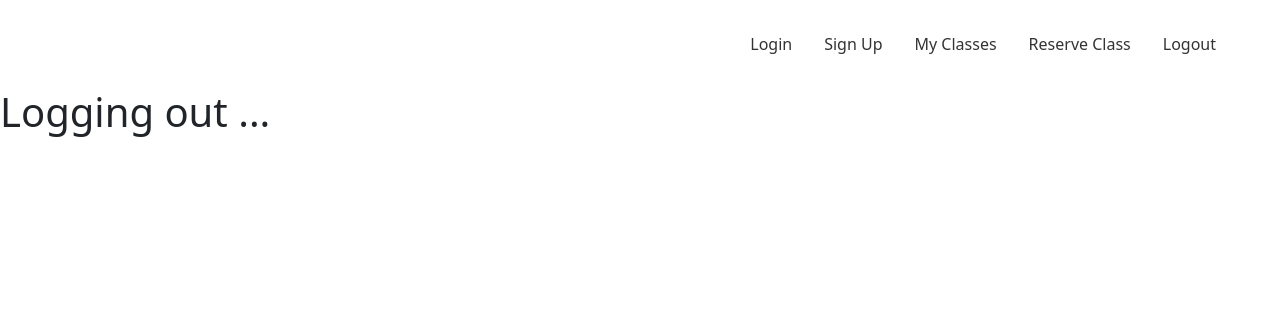
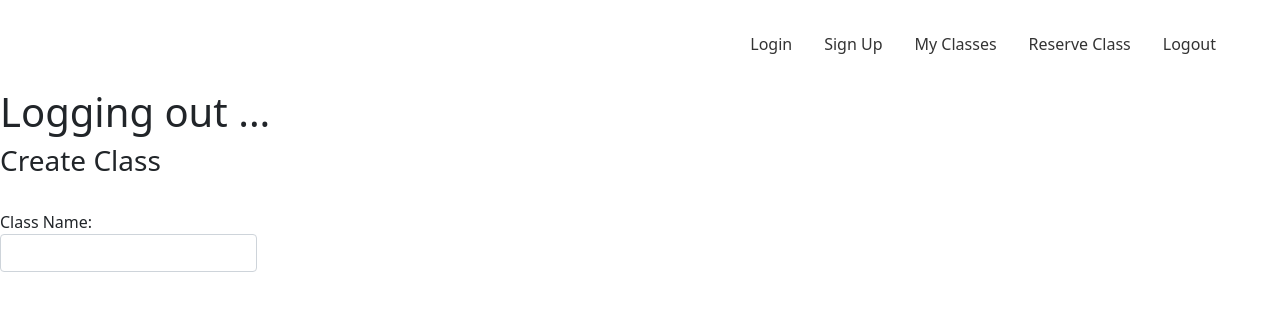
Before and after one commit to Schuyler-Minor/frontend, a React (Create React App) app: page /logout in a window 1280 px wide. Shown: the top 310 px of the page. Built offline with nearby package versions, Linux system fonts and the light colour scheme.

Commit message:
Create Class

```diff
--- a/src/App.js
+++ b/src/App.js
@@ -9,6 +9,9 @@ import SignUp from './components/SignUp/SignUp';
 import MyClasses from './components/MyClasses/MyClasses';
 import ReserveClass from './components/ReserveClass/ReserveClass';
 import Logout from './components/Logout/Logout';
+
+// CreateClass testing
+import CreateClass from './components/CreateClass/CreateClass';
 
 function App() {
 	return (
@@ -23,6 +26,9 @@ function App() {
 				<Route path="/reserve-class" element={<ReserveClass />} />
 				<Route path="/logout" element={<Logout />} />
 			</Routes>
+
+			{/* Create Class Testing */}
+			<CreateClass />
 		</div>
 	);
 }
--- /dev/null
+++ b/src/components/CreateClass/CreateClass.js
@@ -0,0 +1,19 @@
+import React from "react";
+import { Button, Form, Input, Label} from 'reactstrap';
+
+const CreateClass = () => {
+
+    return (
+        <Form>
+            <h3>Create Class</h3>
+            <br />
+            <Label>Class Name:
+                <Input
+                    name="class_name"
+                />
+            </Label>
+        </Form>
+    )
+}
+
+export default CreateClass;
```
